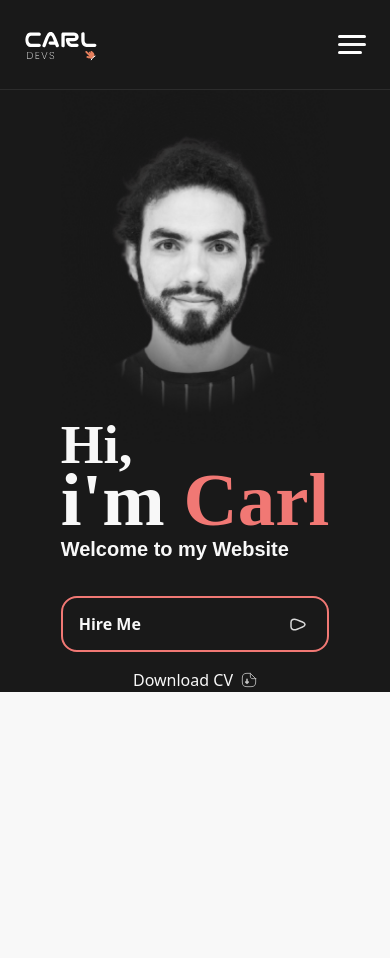
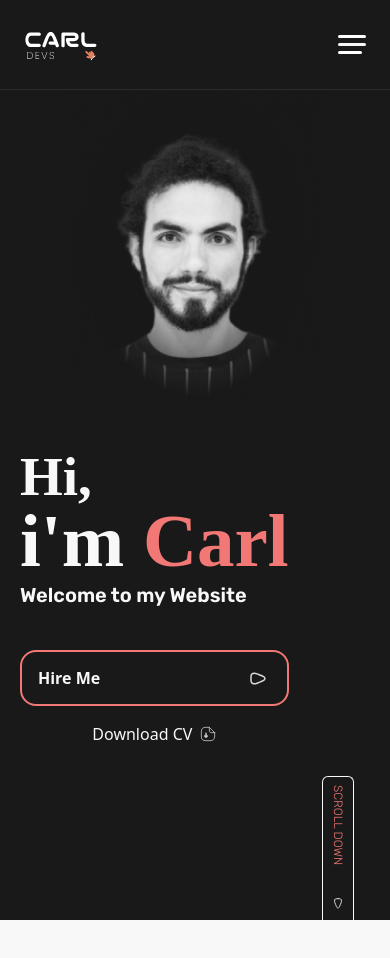
Before and after one commit to CarlLinusHedlund/CarlLinusHedlundDevs, a React (Vite) app: page / in a window 390 px wide. Shown: the top 958 px of the page. Built offline with nearby package versions, Linux system fonts and the light colour scheme.

Commit message:
mobile and tablet format for herobanner

```diff
--- a/index.html
+++ b/index.html
@@ -4,7 +4,10 @@
     <meta charset="UTF-8" />
     <link rel="icon" type="image/svg+xml" href="/vite.svg" />
     <meta name="viewport" content="width=device-width, initial-scale=1.0" />
-    <title>Vite + React</title>
+    <title>CarlLinusHedlund</title>
+    <link rel="preconnect" href="https://fonts.googleapis.com">
+    <link rel="preconnect" href="https://fonts.gstatic.com" crossorigin>
+    <link href="https://fonts.googleapis.com/css2?family=Rubik:wght@300;400;500;600;700;800;900&display=swap" rel="stylesheet">
   </head>
   <body class="m-0 h-full w-full p-0">
     <div id="root" class=""></div>
--- a/src/components/main/home/herobanner.jsx
+++ b/src/components/main/home/herobanner.jsx
@@ -2,25 +2,24 @@ import React from 'react';
 
 function HeroBanner() {
   return (
-    <div className='flex justify-center items-center'>
-      <div className="">
-        <div>
-          <img className='w-full' src="./profile.png" alt="" />
+    <div className='flex justify-center items-center sm:items-start pb-40 sm:pt-10 lg:pb-36 w-full relative inner'>
+      <div className="flex flex-col md:flex-row-reverse w-full h-full gap-5">
+        <div className='h-1/2 w-full flex justify-center relative md:w-2/5 '>
+          <img src="./profile.png" alt="profile img" />
         </div>
-        <div className="flex flex-col gap-10">
-          <div className="">
-              <h1 className='relative font-roboto text-text2xl xs:text-text3xl font-semibold text-primaryWhite'>
-                <h3 className='absolute font-black -top-[40px] text-textXL font-roboto text-primaryWhite'>Hi,</h3>
-                i'm <span className='font-roboto text-text2xl xs:text-text3xl text-primaryCoral font-semibold'>Carl</span>
-                <p className='md:hidden absolute -bottom-2 font-rubik font-semibold text-primaryWhite text-textBASE'>Welcome to my Website</p>
+        <div className="flex flex-col gap-10 h-[50%] w-fit md:w-3/5 xs:pl-10 sm:pl-20 md:pl-0">
+          <div className="w-full">
+              <h1 className='relative font-roboto text-textXL font-semibold text-primaryWhite leading-[4rem] xs:leading-[5rem]'>
+                Hi, <br /> <span className='text-text2xl xs:text-text3xl'>i'm <span className='text-primaryCoral text-text2xl xs:text-text3xl '>Carl</span></span>
               </h1>
+              <p className='md:hidden font-rubik font-semibold text-primaryWhite text-textBASE'>Welcome to my Website</p>
           </div>
           <div className="flex flex-col gap-4">
-            <button className='w-full h-14 md:h-12 rounded-2xl border-2 border-primaryCoral px-4 flex items-center justify-between ' >
+            <button className='w-full h-14 md:h-12 rounded-2xl border-2 border-primaryCoral px-4 flex items-center justify-between max-w-[330px] ' >
               <p className='text-primaryWhite font-semibold text-textSM' >Hire Me</p>
               <img src="./arrow.svg" alt="arrow" />
             </button>
-            <div className='w-full flex justify-center'>
+            <div className='w-it flex justify-center'>
               <a className='flex gap-2 hover:scale-105 duration-500 ' href="./profile.png" download>
                 <p className='text-textSM text-primaryWhite font-light '>Download CV</p>
                 <img className='' src="./documentdownload.svg" alt="download cv" />
@@ -28,7 +27,10 @@ function HeroBanner() {
             </div>
           </div>
         </div>
-
+      </div>
+      <div className='w-36 h-8 border border-r-0 border-primaryWhite absolute bottom-14 -right-10 sm:right-10 rotate-90 flex items-center justify-between px-2 rounded-l-md '>
+        <p className='font-rubik font-extralight text-primaryCoral text-textXS '>SCROLL DOWN</p>
+        <img className='w-4 h-4' src="./arrow.svg" alt="arrow" />
       </div>
     </div>
   );
--- a/src/components/main/home/index.jsx
+++ b/src/components/main/home/index.jsx
@@ -4,7 +4,7 @@ import HeroBanner from './herobanner';
 function HomePage() {
   return (
     <>
-      <section className="w-full min-h-fit md:h-screen bg-primaryDark px-5 md:px-32 flex justify-center">
+      <section className="w-full min-h-fit md:h-screen bg-primaryDark px-5 md:px-8 lg:px-32 flex justify-center relative">
         <HeroBanner />
       </section>
       <section className="h-screen w-full bg-primaryWhite" />
--- a/src/index.css
+++ b/src/index.css
@@ -1,7 +1,7 @@
-@font-face {
+/* @font-face {
   font-family: 'Rubik', sans-serif;
   src: url('https://fonts.googleapis.com/css2?family=Rubik:wght@300;400;500;600;700;800;900&display=swap');
-}
+} */
 
 @font-face {
   font-family: 'Roboto Serif', serif;
@@ -11,6 +11,8 @@
 @tailwind base;
 @tailwind components;
 @tailwind utilities;
+
+
 
 body::-webkit-scrollbar {
   display: none;
@@ -35,6 +37,10 @@ body::-webkit-scrollbar {
 }
 
 @layer components {
+  .inner {
+    @apply max-w-5xl mx-auto
+  }
+
   .burgerActive {
     @apply rotate-45 duration-500 before:bottom-auto before:top-0 before:h-0.5 before:w-5 before:-rotate-90 after:opacity-0;
   }
--- a/tailwind.config.cjs
+++ b/tailwind.config.cjs
@@ -19,10 +19,11 @@ module.exports = {
         textLG: '30px',
         textXL: '55px',
         text2xl: '75px',
-        text3xl: '95px',
+        text3xl: '92px',
       },
       screens: {
         xs: '450px',
+        smd: '880px',
       },
     },
   },
```
